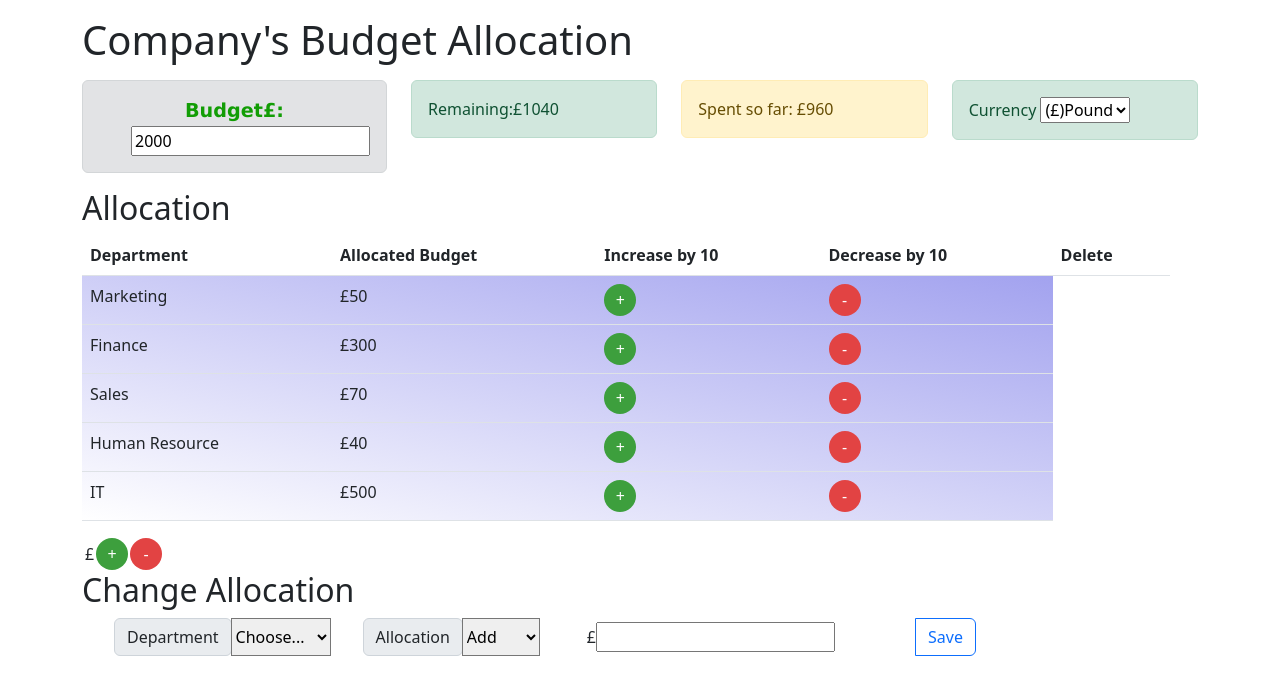
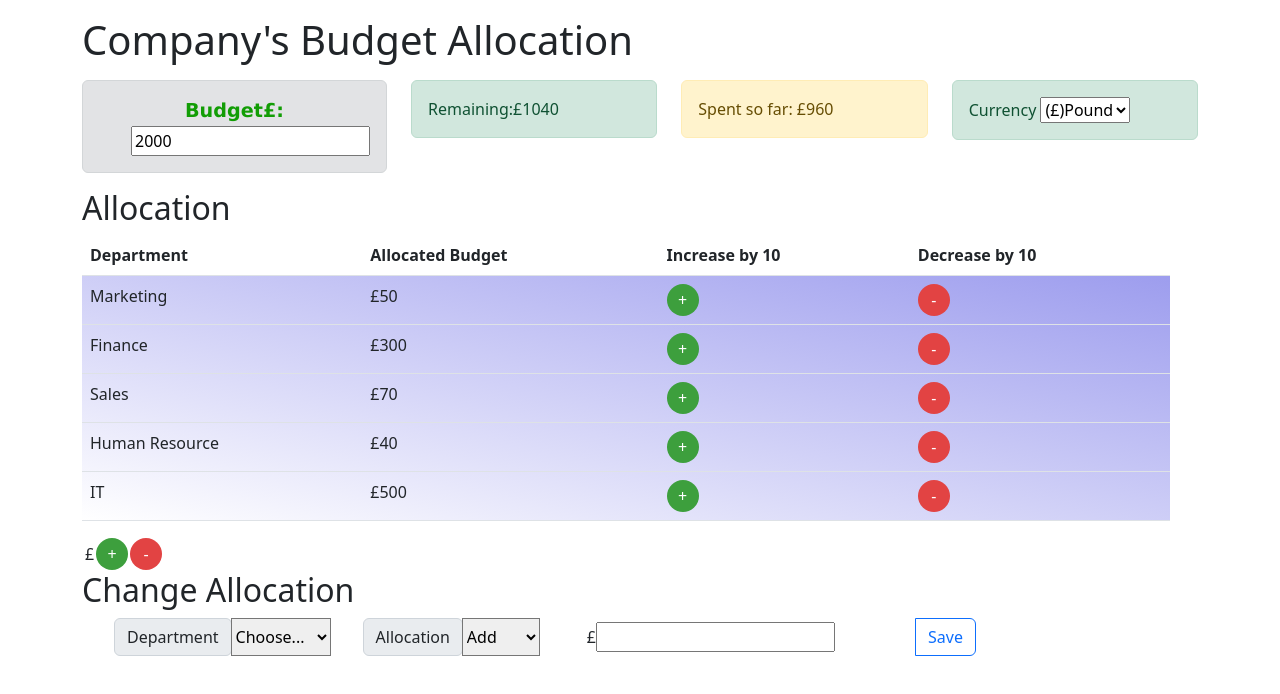
Before and after one commit to ap-dev-github/project-budget-allocation, a React (Create React App) app in the folder Company_Budget_Allocation_Application/: page / in a window 1280 px wide. Shown: the top 694 px of the page. Built offline with nearby package versions, Linux system fonts and the light colour scheme.

Commit message:
Update ExpenseList.js
removal of one <th>

```diff
--- a/Company_Budget_Allocation_Application/src/components/ExpenseList.js
+++ b/Company_Budget_Allocation_Application/src/components/ExpenseList.js
@@ -13,7 +13,6 @@ const ExpenseList = () => {
               <th scope="col">Allocated Budget</th>
               <th scope="col">Increase by 10</th>
               <th scope="col">Decrease by 10</th>
-              <th scope="col">Delete</th>
             </tr>
           </thead>
             <tbody className='table-body'>
```
